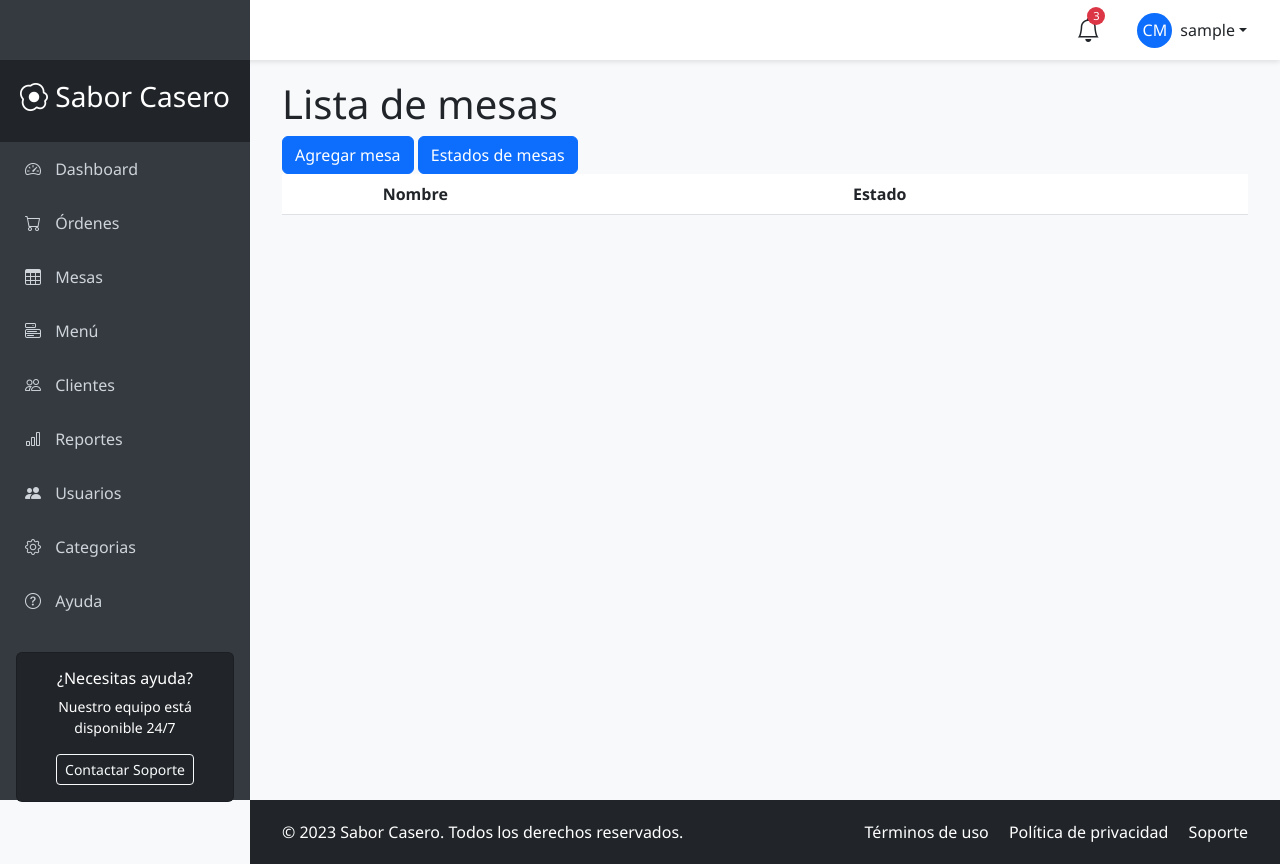
After one commit to alvariux/restaurante, a Django app: page /ordenes/mesas/ in a window 1280 px wide. The commit adds this page. Run offline with Django 5.2, Linux system fonts and the light colour scheme; the visitor is signed in with stand-in values (Sample User, id 1); data that the repository does not hold is empty.

Commit message:
Se agrego mesas y mesas_estados

```diff
--- a/apps/ordenes/urls.py
+++ b/apps/ordenes/urls.py
@@ -4,5 +4,12 @@ from . import views
 app_name = 'ordenes'
 
 urlpatterns = [
-
+    path('mesas_estado/', views.MesaEstadoListView.as_view(), name='mesas_estado_list'),
+    path('mesas_estado/nuevo/', views.MesaEstadoCreateView.as_view(), name='mesas_estado_create'),
+    path('mesas_estado/editar/<int:pk>/', views.MesaEstadoUpdateView.as_view(), name='mesas_estado_update'),
+    path('mesas_estado/eliminar/<int:pk>/', views.MesaEstadoDeleteView.as_view(), name='mesas_estado_delete'),
+    path('mesas/', views.MesaListView.as_view(), name='mesas_list'),
+    path('mesas/nuevo/', views.MesaCreateView.as_view(), name='mesas_create'),
+    path('mesas/editar/<int:pk>/', views.MesaUpdateView.as_view(), name='mesas_update'),
+    path('mesas/eliminar/<int:pk>/', views.MesaDeleteView.as_view(), name='mesas_delete'),
 ]
--- a/apps/ordenes/views.py
+++ b/apps/ordenes/views.py
@@ -1,3 +1,50 @@
 from django.shortcuts import render
+from django.views.generic import ListView
+from django.views.generic.edit import CreateView, UpdateView, DeleteView
+from django.contrib.auth.mixins import LoginRequiredMixin
+from .models import Mesa, MesaEstado
+from .forms import MesaEstadoForm, MesaForm
 
-# Create your views here.
+class MesaEstadoListView(LoginRequiredMixin, ListView):
+    model = MesaEstado
+    template_name = 'mesas/mesas_estado_list.html'
+    context_object_name = 'mesas_estados'
+
+class MesaEstadoCreateView(LoginRequiredMixin, CreateView):
+    model = MesaEstado
+    form_class = MesaEstadoForm
+    template_name = 'mesas/mesas_estado_form.html'
+    success_url = '/ordenes/mesas_estado/'
+
+class MesaEstadoUpdateView(LoginRequiredMixin, UpdateView):
+    model = MesaEstado
+    form_class = MesaEstadoForm
+    template_name = 'mesas/mesas_estado_edit_form.html'
+    success_url = '/ordenes/mesas_estado/'
+
+class MesaEstadoDeleteView(LoginRequiredMixin, DeleteView):
+    model = MesaEstado
+    template_name = 'mesas/mesas_estado_confirm_delete.html'
+    success_url = '/ordenes/mesas_estado/'
+
+class MesaListView(LoginRequiredMixin, ListView):
+    model = Mesa
+    template_name = 'mesas/mesas_list.html'
+    context_object_name = 'mesas'
+
+class MesaCreateView(LoginRequiredMixin, CreateView):
+    model = Mesa
+    form_class = MesaForm
+    template_name = 'mesas/mesas_form.html'
+    success_url = '/ordenes/mesas/'
+
+class MesaUpdateView(LoginRequiredMixin, UpdateView):
+    model = Mesa
+    form_class = MesaForm
+    template_name = 'mesas/mesas_edit_form.html'
+    success_url = '/ordenes/mesas/'
+
+class MesaDeleteView(LoginRequiredMixin, DeleteView):
+    model = Mesa
+    template_name = 'mesas/mesas_confirm_delete.html'
+    success_url = '/ordenes/mesas/'
--- a/templates/main/base_user.html
+++ b/templates/main/base_user.html
@@ -201,6 +201,9 @@
                 <a href="#"><i class="bi bi-cart"></i> Órdenes</a>
             </li>
             <li>
+                <a href="{% url 'ordenes:mesas_list' %}"><i class="bi bi-table"></i> Mesas</a>
+            </li>
+            <li>
                 <a href="{% url 'platillos:platillos_list' %}"><i class="bi bi-menu-button"></i> Menú</a>
             </li>
             <li>
--- /dev/null
+++ b/templates/mesas/mesas_list.html
@@ -0,0 +1,31 @@
+{% extends 'main/base_user.html' %}
+
+{% block content %}
+<h1>Lista de mesas</h1>
+
+<a class="btn btn-primary" href="{% url 'ordenes:mesas_create' %}">Agregar mesa</a>
+<a class="btn btn-primary" href="{% url 'ordenes:mesas_estado_list' %}">Estados de mesas</a>
+
+<table class="table">
+    <thead>
+        <tr>
+            <th></th>
+            <th>Nombre</th>
+            <th>Estado</th>
+        </tr>
+    </thead>
+    <tbody>
+        {% for mesa in mesas %}
+        <tr>
+            <td>
+                <a class="btn btn-primary" href="{% url 'ordenes:mesas_update' mesa.pk %}">Editar</a>
+                <a class="btn btn-danger" href="{% url 'ordenes:mesas_delete' mesa.pk %}">Eliminar</a>
+            </td>
+            <td>{{ mesa.nombre }}</td>
+            <td>{{ mesa.estado.nombre }}</td>
+        </tr>
+        {% endfor %}
+    </tbody>
+</table>
+
+{% endblock %}
```
Also changed, not shown: apps/ordenes/forms.py (added, +20 -0 lines), templates/mesas/mesas_confirm_delete.html (added, +12 -0 lines), templates/mesas/mesas_edit_form.html (added, +11 -0 lines), templates/mesas/mesas_estado_confirm_delete.html (added, +12 -0 lines), templates/mesas/mesas_estado_edit_form.html (added, +11 -0 lines), templates/mesas/mesas_estado_form.html (added, +11 -0 lines), templates/mesas/mesas_estado_list.html (added, +28 -0 lines), templates/mesas/mesas_form.html (added, +11 -0 lines).
